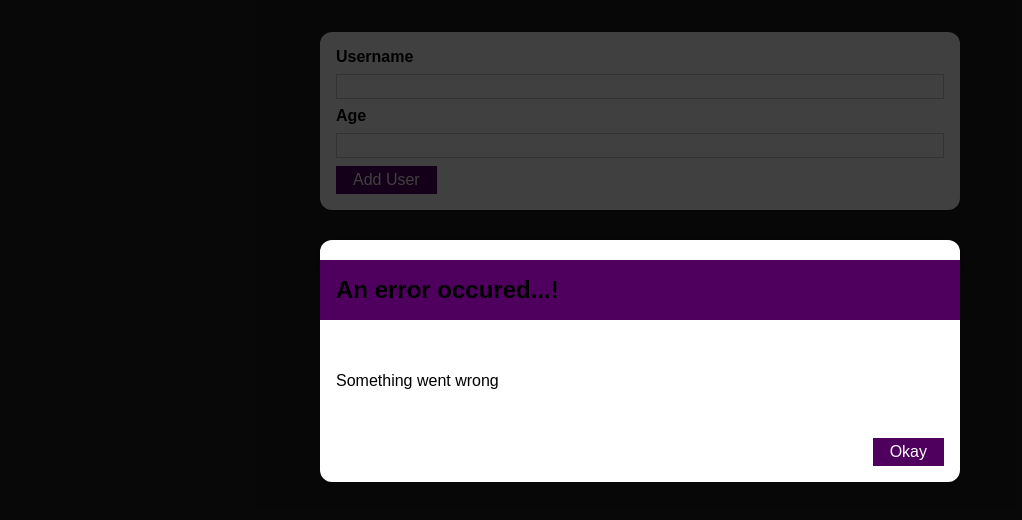
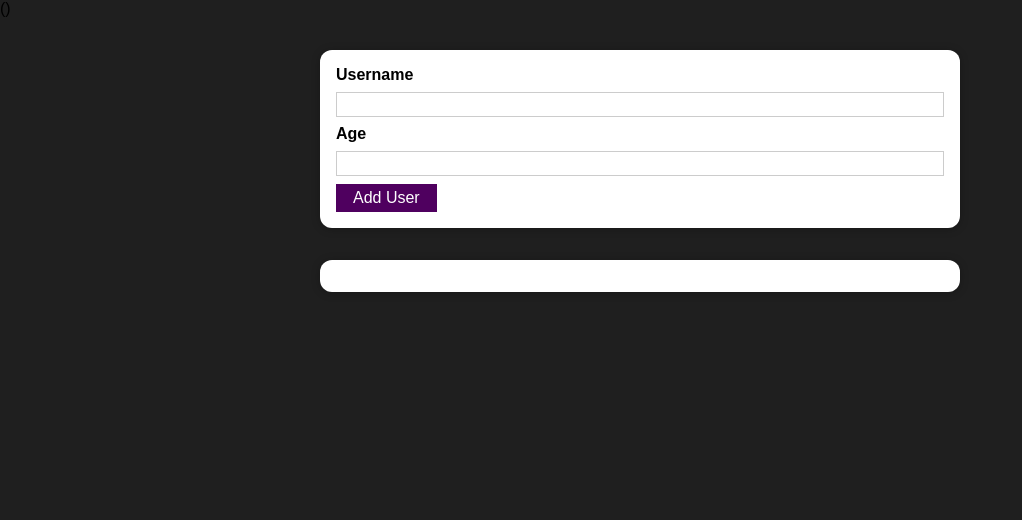
Before and after one commit to chinthakarukshan/user-manager, a React (Create React App) app: page / in a window 1280 px wide. Shown: the top 520 px of the page, without its empty margins (0-1022 px from the left). Built offline with nearby package versions, Linux system fonts and the light colour scheme.

Commit message:
Completed the error model implementation

```diff
--- a/src/components/UI/ErrorModel.js
+++ b/src/components/UI/ErrorModel.js
@@ -6,16 +6,21 @@
 import Button from "./Button";
 
 const ErrorModel = (props) => {
+
+    const clickOkHandler = (event) => {
+        props.onClickOkay();
+    };
+
   return (
     <div>
-      <div className={classes.backdrop} />
+      <div className={classes.backdrop} onClick={clickOkHandler}/>
       <Card className={classes.modal}>
         <h2 className={classes.header}>{props.title}</h2>
         <div className={classes.content}>
           <p>{props.message}</p>
         </div>
         <footer className={classes.actions}>
-          <Button>Okay</Button>
+          <Button onClick={clickOkHandler}>Okay</Button>
         </footer>
       </Card>
     </div>
--- a/src/components/Users/AddUser.js
+++ b/src/components/Users/AddUser.js
@@ -9,16 +9,25 @@
 
     const [username, setUsername] = useState('');
     const [age, setAge] = useState('');
+    const [error,setError] = useState('');
 
     const addUserHandler = (event) => {
         event.preventDefault();
 
         if (username.trim().length === 0 || age.trim().length === 0) {
-            return;
+          setError({
+            title: "Invalid Input",
+            message: "Please enter a valid name and age (non empty values)",
+          });
+          return;
         }
 
         if (+age < 1) {
-            return;
+          setError({
+            title: "Invalid Age",
+            message: "Please enter a valid age (positive value)",
+          });
+          return;
         }
 
         const newUser = {
@@ -42,12 +51,20 @@
         setAge(event.target.value);
     };
 
+    const onClickOkay = () => {
+        setError('');
+    };
+
     return (
       <div>
-        <ErrorModel
-          title="An error occured...!"
-          message="Something went wrong"
-        />
+        (
+        {error && (
+          <ErrorModel
+            title={error.title}
+            message={error.message} onClickOkay={onClickOkay}
+          />
+        )}
+        )
         <Card className={classes.input}>
           <form onSubmit={addUserHandler}>
             <label htmlFor="username">Username</label>
```
